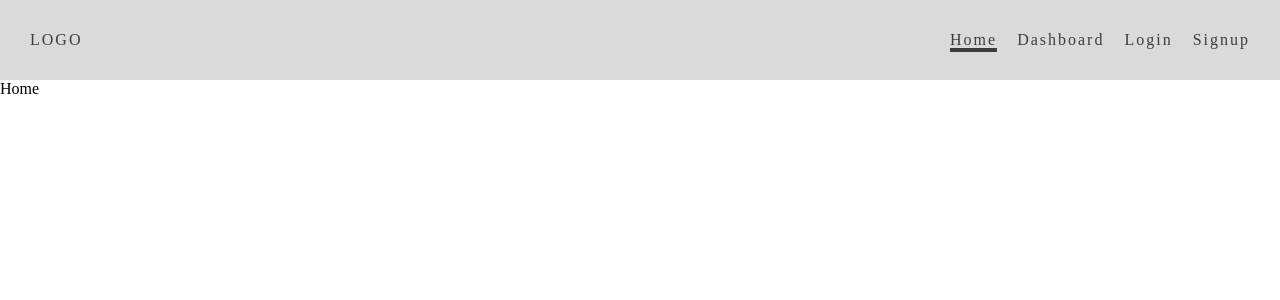
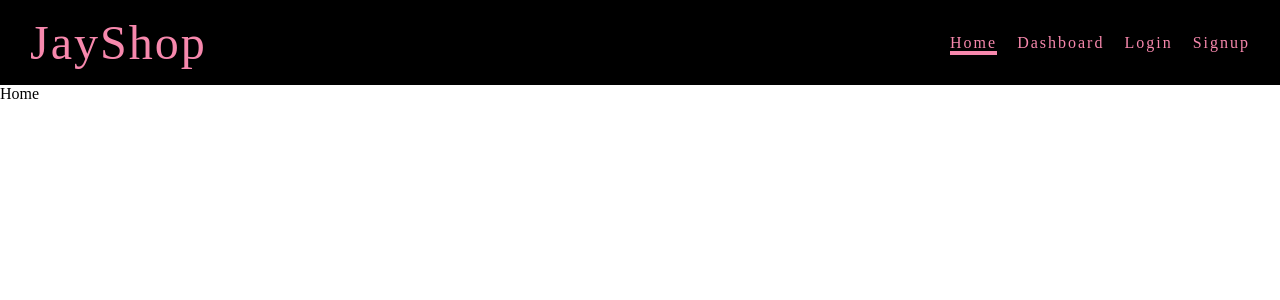
Before and after one commit to MasterTruckX/React_Projects, a React (Vite) app in the folder JayShop/: page / in a window 1280 px wide. Shown: the top 300 px of the page. Built offline with nearby package versions, Linux system fonts and the light colour scheme.

Commit message:
Icon and header style update

```diff
--- a/JayShop/src/components/Header.jsx
+++ b/JayShop/src/components/Header.jsx
@@ -1,6 +1,6 @@
 import { NavLink } from 'react-router-dom'
 import './header.scss'
-
+// import logo from '@/assets/JayShop.jpg'
 // Documentación de NavLink:  https://reactrouter.com/en/main/components/nav-link
 // NavLink es un tipo especial de Link, que me permite gestionar estilos en función de la ruta activa (isActive)
 
@@ -11,7 +11,7 @@ const Header = () => {
 
   return (
     <nav className='header'>
-      <NavLink to='/' className='header__logo'>LOGO</NavLink>
+      <NavLink to='/' className='header__logo'>JayShop</NavLink>
       <ul className='header__nav-list'>
         <li className='header__list-item'>
           <NavLink
--- a/JayShop/src/components/header.scss
+++ b/JayShop/src/components/header.scss
@@ -1,4 +1,4 @@
-$menu-color: #3d3d3d;
+$menu-color: #f788ad;
 
 @mixin header-link{
     color: $menu-color;
@@ -11,7 +11,7 @@ $menu-color: #3d3d3d;
 }
 
 .header {
-    background-color: #dadada;
+    background-color: #000000;
     display: flex;
     justify-content: space-between;
     align-items: center;
@@ -19,6 +19,7 @@ $menu-color: #3d3d3d;
 
     &__logo {
         @include header-link;
+        font-size: 3rem;
     }
 
     &__nav-list {
```
